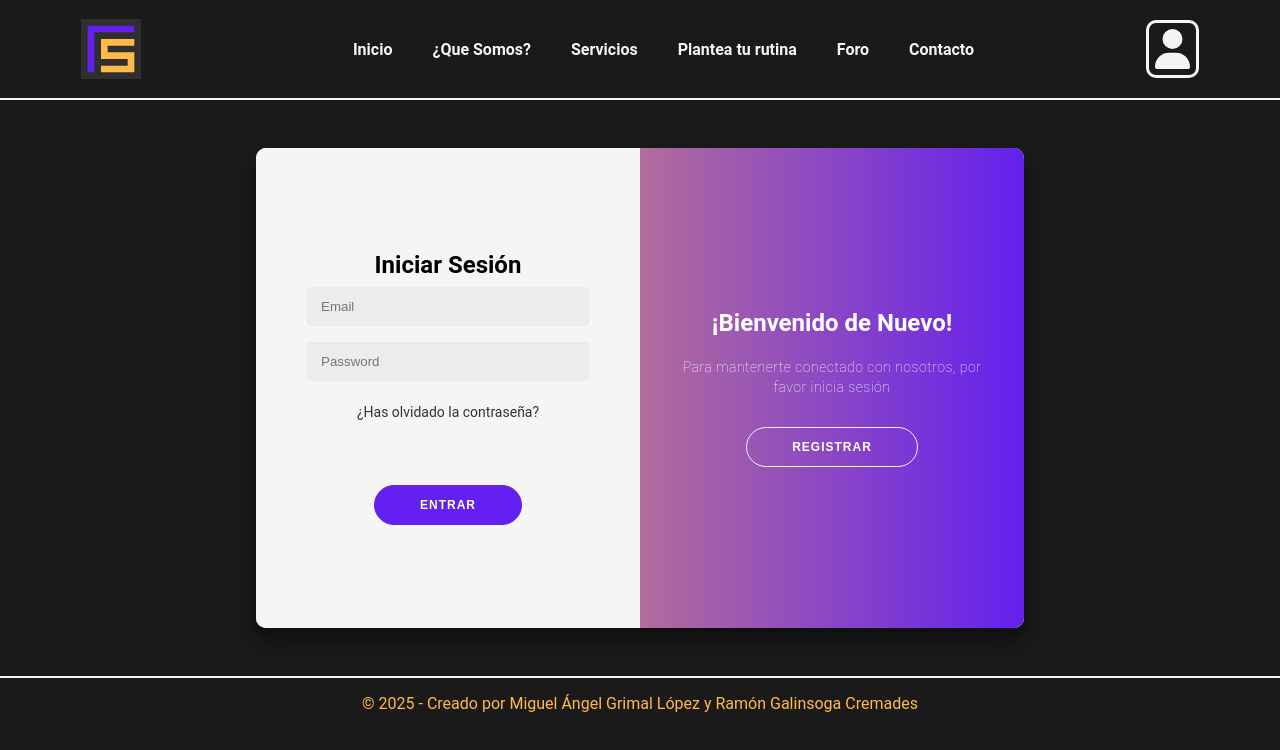
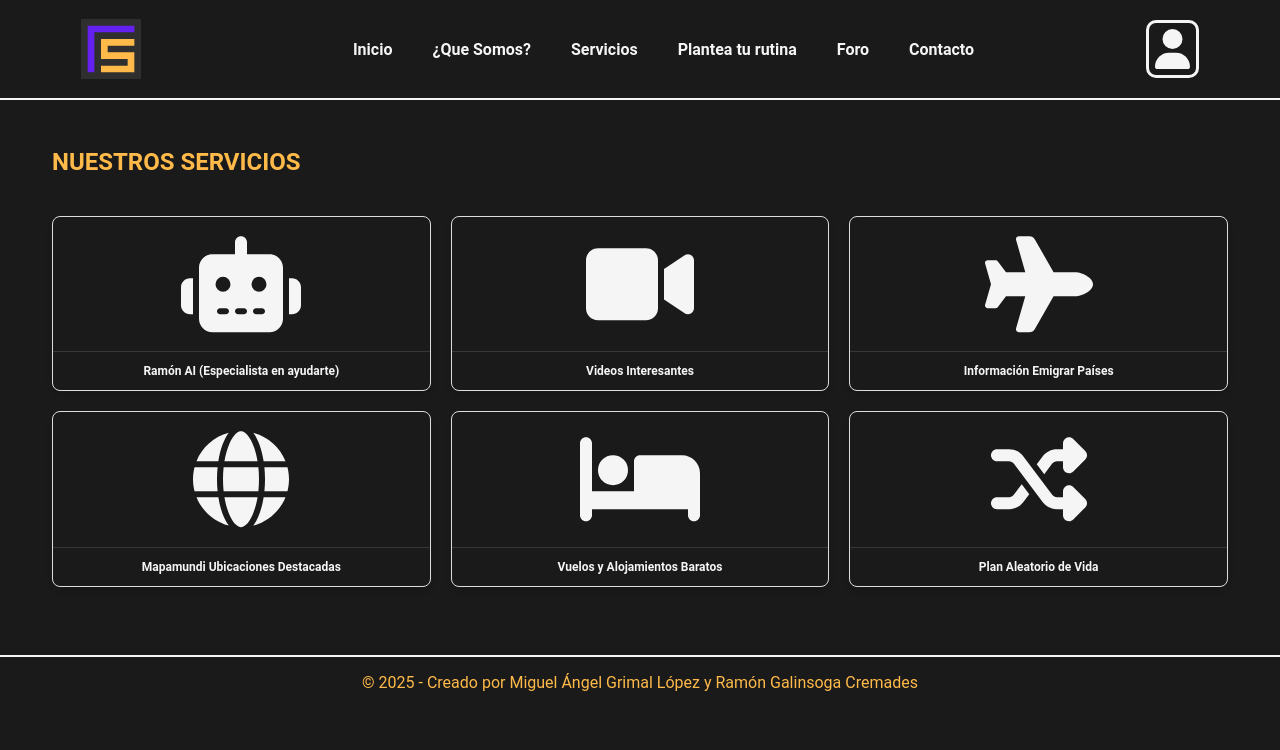
Before and after one commit to mangelccc/SafeFuture, a React (Vite) app in the folder MoveOn/: page /Servicios in a window 1280 px wide. Before the commit this address led to /Usuario. Shown: the top 750 px of the page. Built offline with nearby package versions, Linux system fonts and the light colour scheme.

Commit message:
Añadido el componente servicios y sus items

```diff
--- a/MoveOn/src/contextos/AuthContexto.jsx
+++ b/MoveOn/src/contextos/AuthContexto.jsx
@@ -124,7 +124,7 @@ const AuthContexto = ({ children }) => {
           setSesionIniciada(true);
           obtenerUsuario();
         } else {
-          navegar("/Usuario");
+          /* navegar("/Usuario"); */
           setSesionIniciada(false);
         }
       }
--- /dev/null
+++ b/MoveOn/src/objetos/servicios.js
@@ -0,0 +1,12 @@
+import { faRobot, faPlane, faVideo, faGlobe, faBed, faRandom } from "@fortawesome/free-solid-svg-icons";
+
+const servicios = [
+  { icono: faRobot, texto: "Ramón AI (Especialista en ayudarte)" },
+  { icono: faVideo, texto: "Videos Interesantes" },
+  { icono: faPlane, texto: "Información Emigrar Países" },
+  { icono: faGlobe, texto: "Mapamundi Ubicaciones Destacadas" },
+  { icono: faBed, texto: "Vuelos y Alojamientos Baratos" },
+  { icono: faRandom, texto: "Plan Aleatorio de Vida" },
+];
+
+export default servicios;
--- /dev/null
+++ b/MoveOn/src/paginas/servicios/ItemServicios.jsx
@@ -0,0 +1,13 @@
+import React from 'react';
+import { FontAwesomeIcon } from "@fortawesome/react-fontawesome";
+
+const ItemServicios = ({ icono, texto }) => {
+    return (
+        <article className="item-servicios">
+            <FontAwesomeIcon className="servicio-icono" icon={icono} />
+            <p className="servicio-texto linea-divisoria">{texto}</p>
+        </article>
+    );
+}
+
+export default ItemServicios;
--- a/MoveOn/src/paginas/servicios/Servicios.css
+++ b/MoveOn/src/paginas/servicios/Servicios.css
@@ -0,0 +1,65 @@
+#contenedor-servicios {
+    display: grid;
+    grid-template-columns: repeat(3, 1fr);
+    grid-template-rows: 1fr 1fr;
+    gap: 20px;
+    padding: 20px;
+}
+
+h2#servicios {
+    color: #FFBA49;
+    padding-left: 20px;
+}
+
+.item-servicios {
+    border: 1px solid #ddd;
+    border-radius: 8px;
+    box-shadow: 0 4px 6px rgba(0, 0, 0, 0.1);
+    text-align: center;
+    cursor: pointer;
+    transition: transform 0.3s ease, box-shadow 0.3s ease;
+    position: relative;
+    overflow: hidden;
+}
+
+.item-servicios:hover {
+    transform: scale(1.05); /* Hace crecer el contenedor */
+    box-shadow: 0 6px 8px rgba(0, 0, 0, 0.15); /* Más sombra al hacer hover */
+    background: #6520ee70; /* Fondo dinámico */
+}
+
+.servicio-icono {
+    font-size: 6em;
+    padding: 0.2em 0.5em;
+    border-radius: 10px;
+    color: #F5F5F5;
+    transition: color 0.3s ease, transform 0.3s ease;
+}
+
+.servicio-texto {
+    font-size: 12px;
+    padding: 12px;
+    font-weight: bold;
+    margin: 0;
+    color: #F5F5F5;
+    transition: color 0.3s ease, transform 0.3s ease, font-weight 0.3s ease;
+}
+
+.item-servicios:hover .servicio-texto,
+.item-servicios:hover .servicio-icono {
+    font-weight: bold;
+    transform: scale(1.1); /* Hace crecer el texto */
+    color: #FFBA49; /* Color del texto en hover */
+}
+
+.linea-divisoria {
+    width: 100%; /* Asegura que ocupe todo el ancho del contenedor */
+    border-top: 1px solid rgb(55, 55, 55);
+    margin: 0;
+    box-sizing: border-box;
+    transition: border-color 0.3s ease; /* Transición suave para el color */
+}
+
+.item-servicios:hover .linea-divisoria {
+    border-color: #F5F5F5; /* Cambia el color de la línea en hover */
+}
--- a/MoveOn/src/paginas/servicios/Servicios.jsx
+++ b/MoveOn/src/paginas/servicios/Servicios.jsx
@@ -1,10 +1,22 @@
 import React from "react";
 import "./Servicios.css"
+import servicios from "../../objetos/servicios.js"
+import ItemServicios from "./ItemServicios.jsx";
 
 const Servicios = () => {
+  console.log(servicios)
   return (
     <>
-      <h2>Esta sera la pagina de Servicios.</h2>
+      <h2 id="servicios">NUESTROS SERVICIOS</h2>
+      <section id="contenedor-servicios">
+      {servicios.map((servicio, index) => (
+        <ItemServicios
+          key={index}
+          icono={servicio.icono}
+          texto={servicio.texto}
+        />
+      ))}
+      </section>
     </>
   );
 };
--- a/MoveOn/src/paginas/sesion/Usuario.css
+++ b/MoveOn/src/paginas/sesion/Usuario.css
@@ -162,6 +162,7 @@
     width: 200%;
     transform: translateX(0);
     transition: transform 0.6s ease-in-out;
+    text-shadow: 1px 1px 2px rgba(0, 0, 0, 0.6); /* Sombra negra translúcida */
   }
 
   .contenedor.panel-derecho-activo .superpuesto {
--- a/MoveOn/src/paginas/sesion/sesion_componentes/Superpuesto.jsx
+++ b/MoveOn/src/paginas/sesion/sesion_componentes/Superpuesto.jsx
@@ -1,5 +1,6 @@
 import React, { useContext } from "react";
 import { contextoAuth } from "../../../contextos/AuthContexto.jsx";
+
 
 const Superpuesto = () => {
 
```
